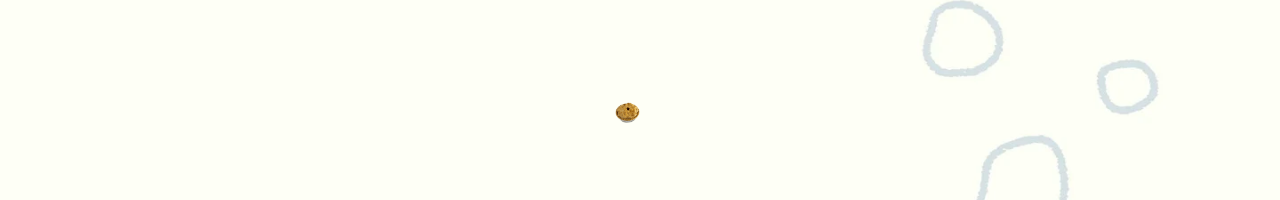
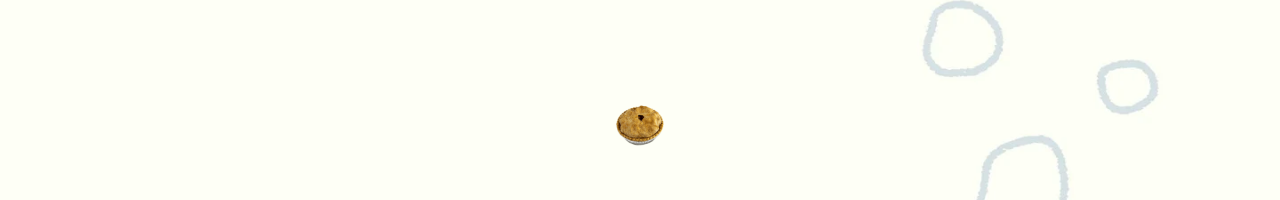
Before and after one commit to Sometk/pie, a plain HTML site: page index.html in a window 1280 px wide. Shown: the part 275-475 px from the top of the page. Drawn offline with Linux system fonts and the light colour scheme.

Commit message:
fix using gpt

```diff
--- a/styles.css
+++ b/styles.css
@@ -24,15 +24,16 @@ body, html {
     height: 50px; /* Adjust this value to your desired height */
     top: 50%;
     left: 50%;
-    transform: translate(-50%, -50%); /* Center the overlay image */
+    transform: translate(-50%, -50%); /* Center the container */
     z-index: 1; /* Ensure it's above the background */
+    overflow: hidden; /* Hide any overflow from the image */
 }
 
 .image-container img {
-    max-width: 50%; /* Responsive image size */
-    max-height: 50%;
-    width: auto;
-    height: auto;
+    width: 100%; /* Fit image width to container */
+    height: 100%; /* Fit image height to container */
+    object-fit: contain; /* Ensure image scales properly without distortion */
+    display: block; /* Remove any default margin/padding */
 }
 
 .dropdown {
```
